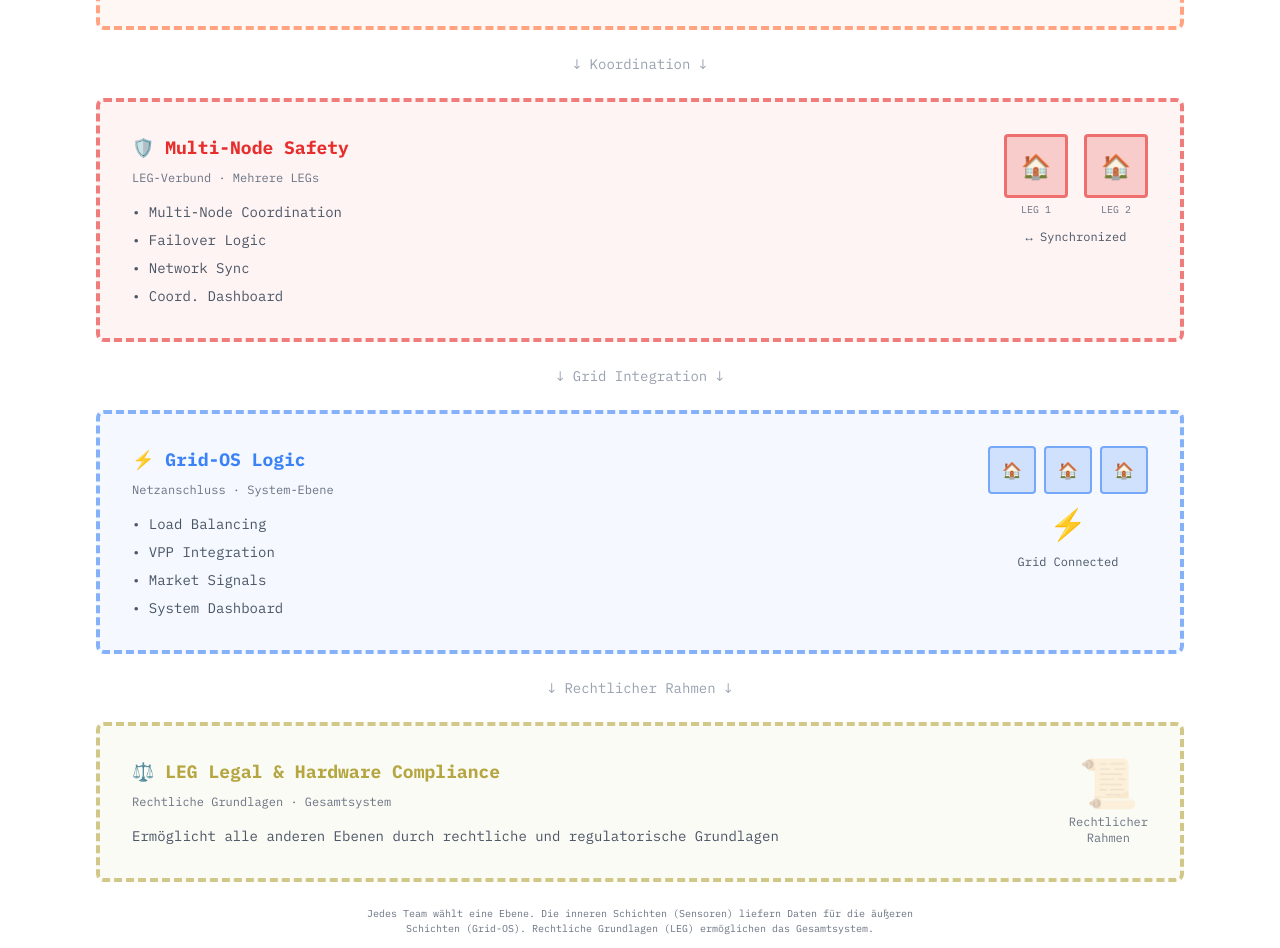
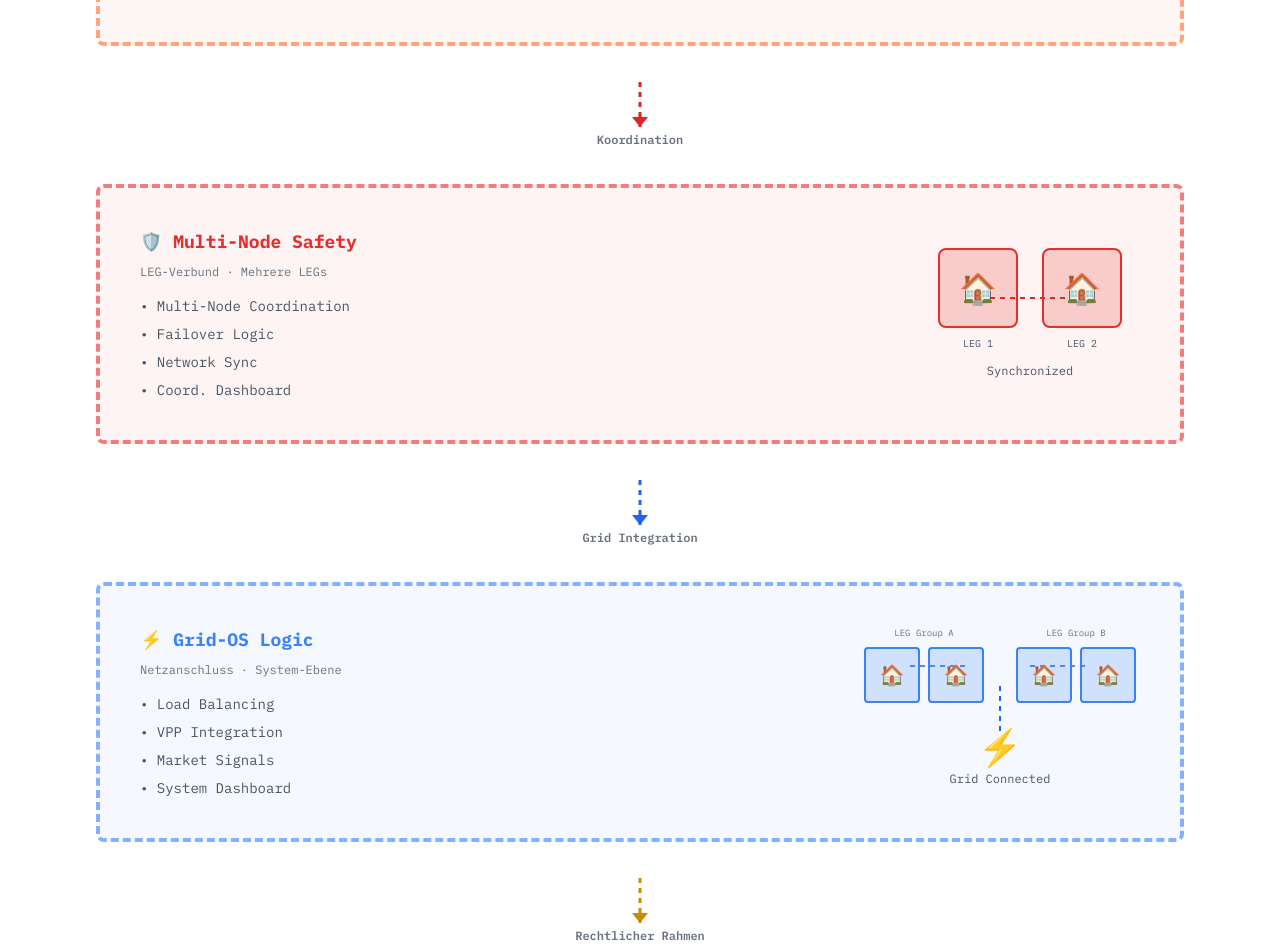
Before and after one commit to wgusta/sihlhack, a Next.js app: page /challenges in a window 1280 px wide. Shown: the part 1944-2892 px from the top of the page. Built offline with nearby package versions, Linux system fonts and the light colour scheme.

Commit message:
Add animated dotted lines connecting all layers, show LEG groups on Grid-OS

```diff
--- a/app/challenges/page.tsx
+++ b/app/challenges/page.tsx
@@ -236,9 +236,24 @@ export default function ChallengesPage() {
 
               {/* Desktop Version - Simplified Horizontal Layers */}
               <div className="hidden md:block w-full max-w-6xl mx-auto space-y-6">
+                <style jsx>{`
+                  @keyframes flow {
+                    0% {
+                      stroke-dashoffset: 20;
+                    }
+                    100% {
+                      stroke-dashoffset: 0;
+                    }
+                  }
+                  .animated-line {
+                    stroke-dasharray: 5 5;
+                    animation: flow 1s linear infinite;
+                  }
+                `}</style>
+
                 {/* Layer 1 (Innermost): Sensor Integration */}
-                <div className="border-4 border-dashed border-thermal-orange/60 bg-thermal-orange/5 rounded-lg p-8">
-                  <div className="flex items-start justify-between">
+                <div className="border-4 border-dashed border-thermal-orange/60 bg-thermal-orange/5 rounded-lg p-10">
+                  <div className="flex items-center justify-between gap-12">
                     <div className="flex-1">
                       <div className="font-mono text-lg text-thermal-orange font-bold mb-2">📡 Sensor Integration</div>
                       <div className="font-mono text-xs text-gray-500 mb-4">Einzelne LEG · Innerste Schicht</div>
@@ -249,26 +264,30 @@ export default function ChallengesPage() {
                         <li>• Node Dashboard</li>
                       </ul>
                     </div>
-                    <div className="flex flex-col items-center gap-2 ml-8">
-                      <div className="w-20 h-20 bg-thermal-orange/30 border-3 border-thermal-orange rounded-lg flex items-center justify-center relative">
-                        <div className="text-3xl">🏠</div>
-                        <div className="absolute -top-2 -right-2 text-lg">⚡</div>
+                    <div className="flex flex-col items-center gap-3 min-w-[180px]">
+                      <div className="w-24 h-24 bg-thermal-orange/20 border-2 border-thermal-orange rounded-xl flex items-center justify-center relative">
+                        <div className="text-4xl">🏠</div>
+                        <div className="absolute -top-3 -right-3 text-2xl">⚡</div>
                       </div>
-                      <div className="font-mono text-xs text-gray-600 text-center max-w-[120px]">
+                      <div className="font-mono text-xs text-gray-600 text-center">
                         Single Sihlicon Hub
                       </div>
                     </div>
                   </div>
                 </div>
 
-                {/* Arrow down */}
-                <div className="text-center">
-                  <div className="font-mono text-sm text-gray-400">↓ Koordination ↓</div>
+                {/* Arrow down with animated connection */}
+                <div className="text-center py-3">
+                  <svg width="60" height="50" className="mx-auto">
+                    <line x1="30" y1="0" x2="30" y2="45" stroke="#dc2626" strokeWidth="3" className="animated-line" />
+                    <polygon points="30,45 22,35 38,35" fill="#dc2626" />
+                  </svg>
+                  <div className="font-mono text-xs text-gray-500 font-semibold">Koordination</div>
                 </div>
 
                 {/* Layer 2: Multi-Node Safety */}
-                <div className="border-4 border-dashed border-sihl-red/60 bg-sihl-red/5 rounded-lg p-8">
-                  <div className="flex items-start justify-between">
+                <div className="border-4 border-dashed border-sihl-red/60 bg-sihl-red/5 rounded-lg p-10">
+                  <div className="flex items-center justify-between gap-12">
                     <div className="flex-1">
                       <div className="font-mono text-lg text-sihl-red font-bold mb-2">🛡️ Multi-Node Safety</div>
                       <div className="font-mono text-xs text-gray-500 mb-4">LEG-Verbund · Mehrere LEGs</div>
@@ -279,34 +298,41 @@ export default function ChallengesPage() {
                         <li>• Coord. Dashboard</li>
                       </ul>
                     </div>
-                    <div className="flex flex-col items-center gap-3 ml-8">
-                      <div className="flex gap-4">
+                    <div className="relative min-w-[220px]">
+                      <svg width="220" height="120" className="absolute top-0 left-0">
+                        <line x1="70" y1="50" x2="150" y2="50" stroke="#dc2626" strokeWidth="2" className="animated-line" />
+                      </svg>
+                      <div className="flex gap-6 justify-center relative z-10">
                         <div className="flex flex-col items-center">
-                          <div className="w-16 h-16 bg-sihl-red/20 border-3 border-sihl-red/60 rounded flex items-center justify-center">
-                            <div className="text-2xl">🏠</div>
+                          <div className="w-20 h-20 bg-sihl-red/20 border-2 border-sihl-red rounded-lg flex items-center justify-center">
+                            <div className="text-3xl">🏠</div>
                           </div>
-                          <div className="font-mono text-[10px] text-gray-500 mt-1">LEG 1</div>
+                          <div className="font-mono text-[10px] text-gray-600 mt-2">LEG 1</div>
                         </div>
                         <div className="flex flex-col items-center">
-                          <div className="w-16 h-16 bg-sihl-red/20 border-3 border-sihl-red/60 rounded flex items-center justify-center">
-                            <div className="text-2xl">🏠</div>
+                          <div className="w-20 h-20 bg-sihl-red/20 border-2 border-sihl-red rounded-lg flex items-center justify-center">
+                            <div className="text-3xl">🏠</div>
                           </div>
-                          <div className="font-mono text-[10px] text-gray-500 mt-1">LEG 2</div>
+                          <div className="font-mono text-[10px] text-gray-600 mt-2">LEG 2</div>
                         </div>
                       </div>
-                      <div className="font-mono text-xs text-gray-600">↔ Synchronized</div>
+                      <div className="font-mono text-xs text-gray-600 text-center mt-3">Synchronized</div>
                     </div>
                   </div>
                 </div>
 
-                {/* Arrow down */}
-                <div className="text-center">
-                  <div className="font-mono text-sm text-gray-400">↓ Grid Integration ↓</div>
+                {/* Arrow down with animated connection */}
+                <div className="text-center py-3">
+                  <svg width="60" height="50" className="mx-auto">
+                    <line x1="30" y1="0" x2="30" y2="45" stroke="#2563eb" strokeWidth="3" className="animated-line" />
+                    <polygon points="30,45 22,35 38,35" fill="#2563eb" />
+                  </svg>
+                  <div className="font-mono text-xs text-gray-500 font-semibold">Grid Integration</div>
                 </div>
 
-                {/* Layer 3: Grid-OS Logic */}
-                <div className="border-4 border-dashed border-compute-blue/60 bg-compute-blue/5 rounded-lg p-8">
-                  <div className="flex items-start justify-between">
+                {/* Layer 3: Grid-OS Logic - Groups of LEGs */}
+                <div className="border-4 border-dashed border-compute-blue/60 bg-compute-blue/5 rounded-lg p-10">
+                  <div className="flex items-start justify-between gap-12">
                     <div className="flex-1">
                       <div className="font-mono text-lg text-compute-blue font-bold mb-2">⚡ Grid-OS Logic</div>
                       <div className="font-mono text-xs text-gray-500 mb-4">Netzanschluss · System-Ebene</div>
@@ -317,26 +343,64 @@ export default function ChallengesPage() {
                         <li>• System Dashboard</li>
                       </ul>
                     </div>
-                    <div className="flex flex-col items-center gap-3 ml-8">
-                      <div className="flex gap-2">
-                        <div className="w-12 h-12 bg-compute-blue/20 border-2 border-compute-blue/60 rounded flex items-center justify-center">🏠</div>
-                        <div className="w-12 h-12 bg-compute-blue/20 border-2 border-compute-blue/60 rounded flex items-center justify-center">🏠</div>
-                        <div className="w-12 h-12 bg-compute-blue/20 border-2 border-compute-blue/60 rounded flex items-center justify-center">🏠</div>
+                    <div className="relative min-w-[280px]">
+                      {/* Animated connecting lines */}
+                      <svg width="280" height="180" className="absolute top-0 left-0">
+                        {/* Lines between Group A hubs */}
+                        <line x1="50" y1="40" x2="110" y2="40" stroke="#2563eb" strokeWidth="1.5" className="animated-line" />
+                        {/* Lines between Group B hubs */}
+                        <line x1="170" y1="40" x2="230" y2="40" stroke="#2563eb" strokeWidth="1.5" className="animated-line" />
+                        {/* Line to grid */}
+                        <line x1="140" y1="60" x2="140" y2="110" stroke="#2563eb" strokeWidth="2" className="animated-line" />
+                      </svg>
+                      <div className="relative z-10">
+                        <div className="flex gap-8 justify-center mb-4">
+                          {/* Group A */}
+                          <div className="flex flex-col items-center">
+                            <div className="font-mono text-[9px] text-gray-500 mb-2">LEG Group A</div>
+                            <div className="flex gap-2">
+                              <div className="w-14 h-14 bg-compute-blue/20 border-2 border-compute-blue rounded flex items-center justify-center">
+                                <div className="text-xl">🏠</div>
+                              </div>
+                              <div className="w-14 h-14 bg-compute-blue/20 border-2 border-compute-blue rounded flex items-center justify-center">
+                                <div className="text-xl">🏠</div>
+                              </div>
+                            </div>
+                          </div>
+                          {/* Group B */}
+                          <div className="flex flex-col items-center">
+                            <div className="font-mono text-[9px] text-gray-500 mb-2">LEG Group B</div>
+                            <div className="flex gap-2">
+                              <div className="w-14 h-14 bg-compute-blue/20 border-2 border-compute-blue rounded flex items-center justify-center">
+                                <div className="text-xl">🏠</div>
+                              </div>
+                              <div className="w-14 h-14 bg-compute-blue/20 border-2 border-compute-blue rounded flex items-center justify-center">
+                                <div className="text-xl">🏠</div>
+                              </div>
+                            </div>
+                          </div>
+                        </div>
+                        <div className="flex flex-col items-center mt-6">
+                          <div className="text-4xl">⚡</div>
+                          <div className="font-mono text-xs text-gray-600 mt-1">Grid Connected</div>
+                        </div>
                       </div>
-                      <div className="text-3xl">⚡</div>
-                      <div className="font-mono text-xs text-gray-600">Grid Connected</div>
                     </div>
                   </div>
                 </div>
 
-                {/* Arrow down */}
-                <div className="text-center">
-                  <div className="font-mono text-sm text-gray-400">↓ Rechtlicher Rahmen ↓</div>
+                {/* Arrow down with animated connection */}
+                <div className="text-center py-3">
+                  <svg width="60" height="50" className="mx-auto">
+                    <line x1="30" y1="0" x2="30" y2="45" stroke="#ca8a04" strokeWidth="3" className="animated-line" />
+                    <polygon points="30,45 22,35 38,35" fill="#ca8a04" />
+                  </svg>
+                  <div className="font-mono text-xs text-gray-500 font-semibold">Rechtlicher Rahmen</div>
                 </div>
 
                 {/* Layer 4: LEG Legal */}
-                <div className="border-4 border-dashed border-industrial-gold/60 bg-industrial-gold/5 rounded-lg p-8">
-                  <div className="flex items-start justify-between">
+                <div className="border-4 border-dashed border-industrial-gold/60 bg-industrial-gold/5 rounded-lg p-10">
+                  <div className="flex items-center justify-between gap-12">
                     <div className="flex-1">
                       <div className="font-mono text-lg text-industrial-gold font-bold mb-2">⚖️ LEG Legal & Hardware Compliance</div>
                       <div className="font-mono text-xs text-gray-500 mb-4">Rechtliche Grundlagen · Gesamtsystem</div>
@@ -344,9 +408,9 @@ export default function ChallengesPage() {
                         Ermöglicht alle anderen Ebenen durch rechtliche und regulatorische Grundlagen
                       </div>
                     </div>
-                    <div className="flex flex-col items-center gap-2 ml-8">
-                      <div className="text-5xl opacity-30">📜</div>
-                      <div className="font-mono text-xs text-gray-500 text-center">Rechtlicher<br/>Rahmen</div>
+                    <div className="flex flex-col items-center gap-3 min-w-[180px]">
+                      <div className="text-6xl opacity-30">📜</div>
+                      <div className="font-mono text-xs text-gray-500 text-center">Rechtlicher Rahmen</div>
                     </div>
                   </div>
                 </div>
```
